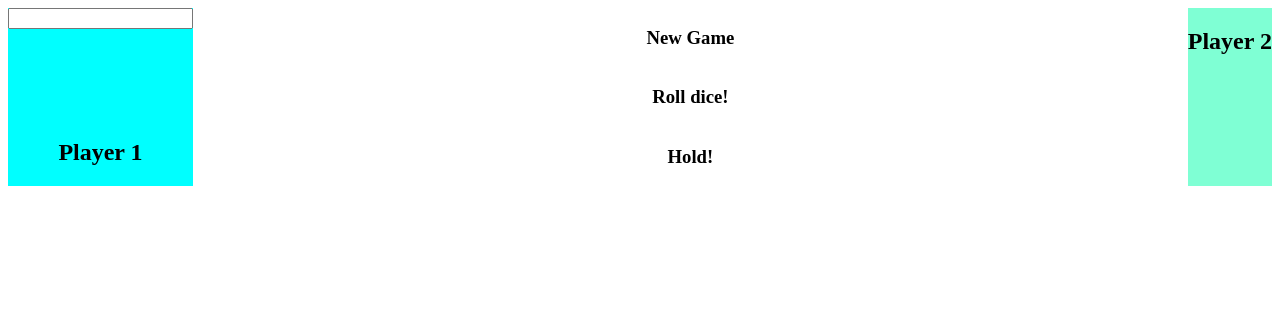
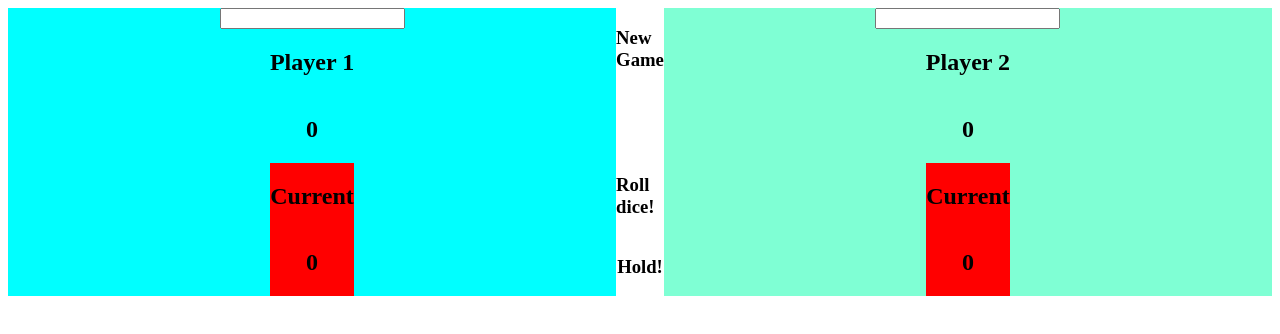
Before and after one commit to Natte-code/JsSpel, a plain HTML site: page JSspel.html in a window 1280 px wide. Drawn offline with Linux system fonts and the light colour scheme.

Commit message:
Push push baby

```diff
--- a/JSspel.css
+++ b/JSspel.css
@@ -2,6 +2,7 @@
     display: flex;
     flex-direction: row;
     justify-content: space-between;
+    height: 100%;
 }
 #leftside{
    display: flex;
@@ -9,6 +10,8 @@
    align-items: center;
    justify-content: space-between;
    background-color: aqua;
+   height: 100%;
+   width: 90%;
 }
 #middle{
     display: flex;
@@ -20,6 +23,7 @@
     display: flex;
     flex-direction: column;
     align-items: center;
+
 }
 #rightside{
     display: flex;
@@ -27,9 +31,11 @@
     align-items: center;
     justify-content: space-between;
     background-color: aquamarine;
+    height: 100%;
+    width: 90%;
 }
 
-#currentpoint1container{
+#currentbox1{
 
     display: flex;
     flex-direction: column;
@@ -37,8 +43,7 @@
     background-color: red;
 }
 
-#currentpoint2container{
-
+#currentbox2{
     display: flex;
     flex-direction: column;
     align-items: center;
--- a/JSspel.html
+++ b/JSspel.html
@@ -9,8 +9,13 @@
   <body>
     <div id="container">
       <div id="leftside">
-        <input type="text" name="player1" id="playe1input">
+        <input type="text" name="player1" id="playe1input" />
         <h2>Player 1</h2>
+        <div id="point1"><h2>0</h2></div>
+        <div id="currentbox2">
+            <h2>Current</h2>
+            <h2>0</h2>
+         </div>
       </div>
       <div id="middle">
         <div id="newgame"><h3>New Game</h3></div>
@@ -20,8 +25,13 @@
         </div>
       </div>
       <div id="rightside">
+        <input type="text" name="player2" id="playeinput" />
         <h2>Player 2</h2>
-        <div id="point"></div>
+        <div id="point2"><h2>0</h2></div>
+        <div id="currentbox2">
+          <h2>Current</h2>
+          <h2>0</h2>
+        </div>
       </div>
     </div>
 
```
